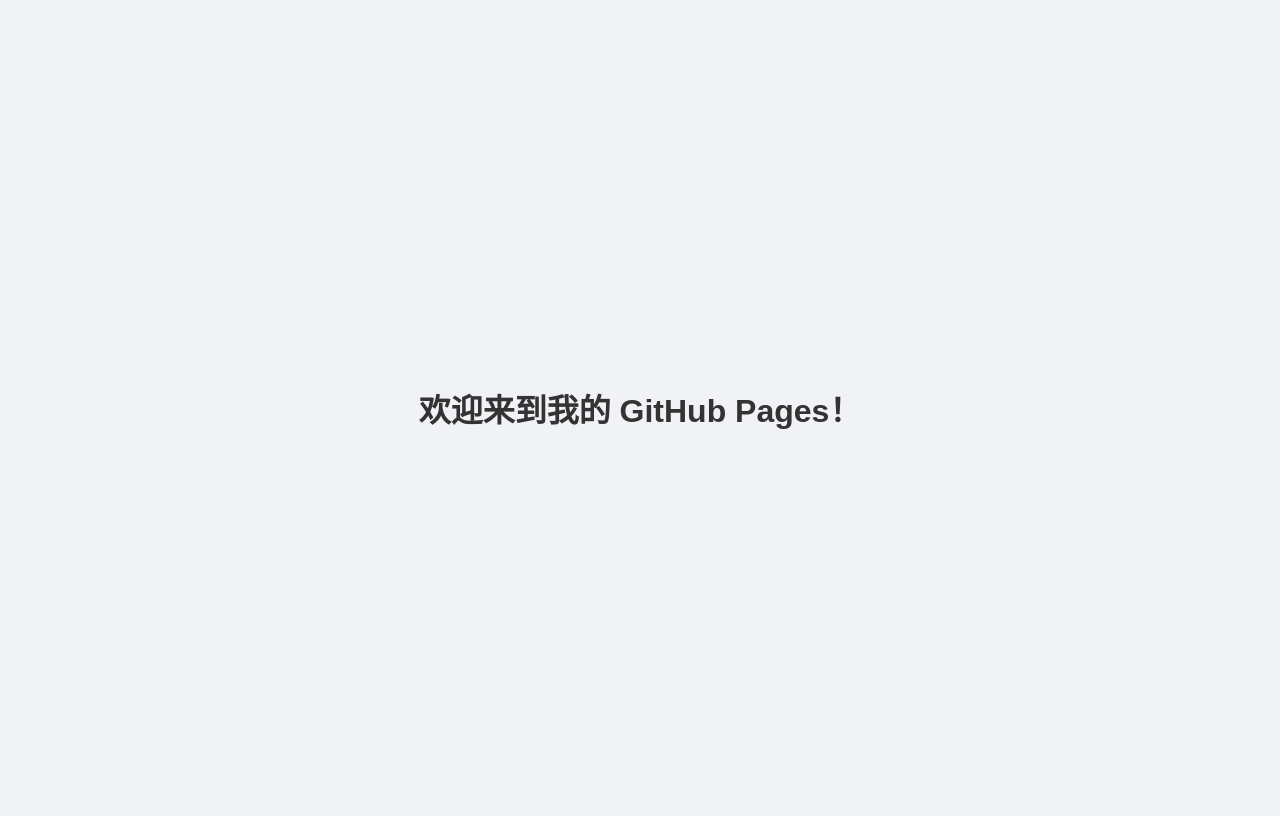
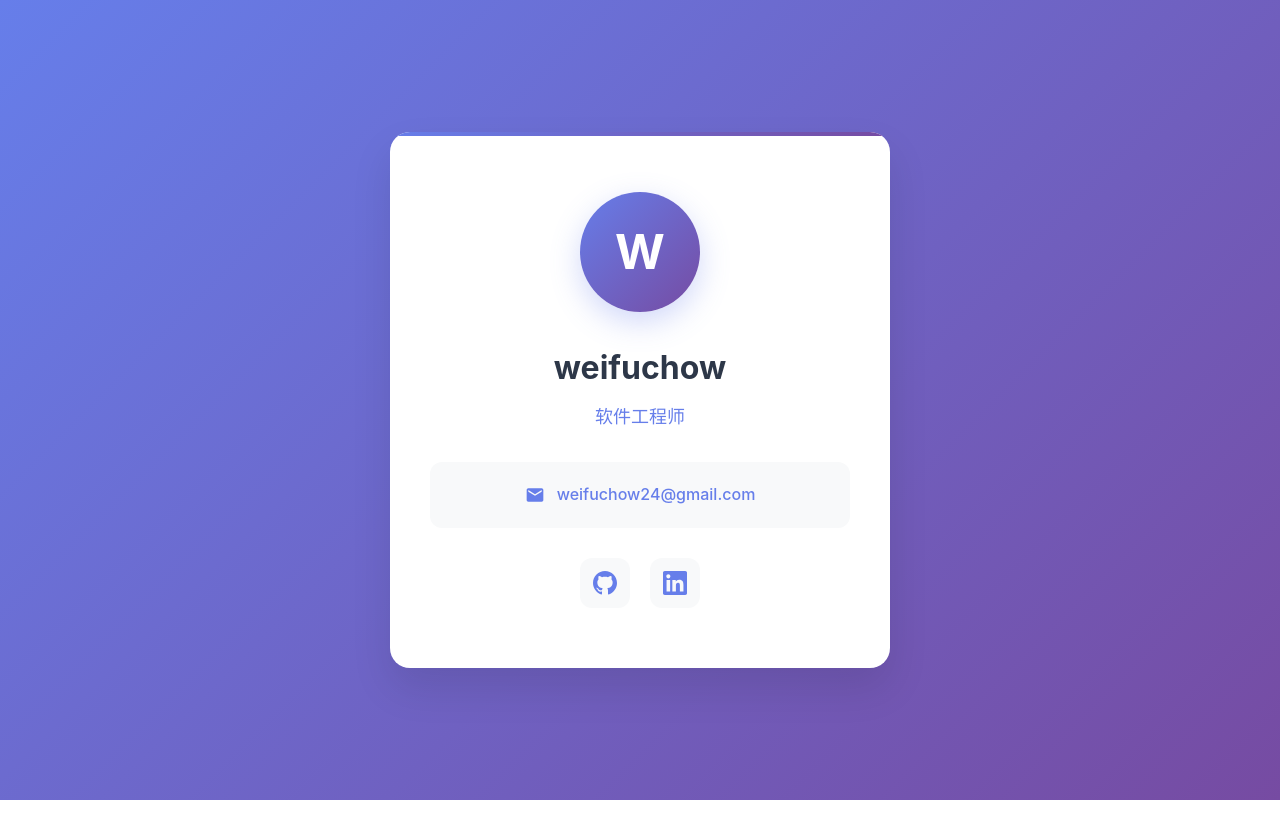
Before and after one commit to weifuchow/weifuchow.github.io, a plain HTML site: page index.html in a window 1280 px wide. Drawn offline with Linux system fonts and the light colour scheme.

Commit message:
update page

```diff
--- a/index.html
+++ b/index.html
@@ -1,13 +1,203 @@
-<!DOCTYPE html><html lang="zh-CN"><head><meta http-equiv="Content-Security-Policy" content="default-src 'self' 'unsafe-inline' 'unsafe-eval' data: blob: https://cdnjs.cloudflare.com https://cdn.jsdelivr.net https://code.jquery.com https://unpkg.com https://d3js.org https://threejs.org https://cdn.plot.ly https://stackpath.bootstrapcdn.com https://maps.googleapis.com https://cdn.tailwindcss.com https://ajax.googleapis.com https://kit.fontawesome.com https://cdn.datatables.net https://maxcdn.bootstrapcdn.com https://code.highcharts.com https://tako-static-assets-production.s3.amazonaws.com https://www.youtube.com https://fonts.googleapis.com https://fonts.gstatic.com https://pfst.cf2.poecdn.net https://puc.poecdn.net https://i.imgur.com https://wikimedia.org https://*.icons8.com https://*.giphy.com https://picsum.photos https://images.unsplash.com; frame-src 'self' https://www.youtube.com https://trytako.com; child-src 'self'; manifest-src 'self'; worker-src 'self'; upgrade-insecure-requests; block-all-mixed-content;">
+<!DOCTYPE html>
+<html lang="zh-CN">
+<head>
     <meta charset="UTF-8">
-    <title>我的项目主页</title>
+    <meta name="viewport" content="width=device-width, initial-scale=1.0">
+    <title>weifuchow - 软件工程师</title>
     <style>
-        body { font-family: sans-serif; display: flex; justify-content: center; align-items: center; height: 100vh; background-color: #f0f2f5; }
-        h1 { color: #333; }
+        * {
+            margin: 0;
+            padding: 0;
+            box-sizing: border-box;
+        }
+
+        body {
+            font-family: -apple-system, BlinkMacSystemFont, 'Segoe UI', Roboto, Oxygen, Ubuntu, Cantarell, sans-serif;
+            line-height: 1.6;
+            color: #333;
+            background: linear-gradient(135deg, #667eea 0%, #764ba2 100%);
+            min-height: 100vh;
+            display: flex;
+            align-items: center;
+            justify-content: center;
+            padding: 20px;
+        }
+
+        .container {
+            background: white;
+            border-radius: 20px;
+            padding: 60px 40px;
+            box-shadow: 0 20px 40px rgba(0, 0, 0, 0.1);
+            text-align: center;
+            max-width: 500px;
+            width: 100%;
+            position: relative;
+            overflow: hidden;
+        }
+
+        .container::before {
+            content: '';
+            position: absolute;
+            top: 0;
+            left: 0;
+            right: 0;
+            height: 4px;
+            background: linear-gradient(90deg, #667eea, #764ba2);
+        }
+
+        .avatar {
+            width: 120px;
+            height: 120px;
+            background: linear-gradient(135deg, #667eea, #764ba2);
+            border-radius: 50%;
+            margin: 0 auto 30px;
+            display: flex;
+            align-items: center;
+            justify-content: center;
+            font-size: 48px;
+            color: white;
+            font-weight: bold;
+            box-shadow: 0 10px 30px rgba(102, 126, 234, 0.3);
+        }
+
+        h1 {
+            font-size: 32px;
+            font-weight: 700;
+            margin-bottom: 10px;
+            color: #2d3748;
+        }
+
+        .title {
+            font-size: 18px;
+            color: #667eea;
+            margin-bottom: 30px;
+            font-weight: 500;
+        }
+
+        .contact {
+            background: #f8f9fa;
+            border-radius: 12px;
+            padding: 20px;
+            margin-top: 30px;
+        }
+
+        .contact-item {
+            display: flex;
+            align-items: center;
+            justify-content: center;
+            margin-bottom: 15px;
+            font-size: 16px;
+            color: #4a5568;
+        }
+
+        .contact-item:last-child {
+            margin-bottom: 0;
+        }
+
+        .contact-icon {
+            width: 20px;
+            height: 20px;
+            margin-right: 12px;
+            fill: #667eea;
+        }
+
+        .email-link {
+            color: #667eea;
+            text-decoration: none;
+            font-weight: 500;
+            transition: color 0.3s ease;
+        }
+
+        .email-link:hover {
+            color: #764ba2;
+            text-decoration: underline;
+        }
+
+        .social-links {
+            margin-top: 30px;
+            display: flex;
+            justify-content: center;
+            gap: 20px;
+        }
+
+        .social-link {
+            display: inline-flex;
+            align-items: center;
+            justify-content: center;
+            width: 50px;
+            height: 50px;
+            background: #f8f9fa;
+            border-radius: 12px;
+            color: #667eea;
+            text-decoration: none;
+            transition: all 0.3s ease;
+            font-size: 20px;
+        }
+
+        .social-link:hover {
+            background: #667eea;
+            color: white;
+            transform: translateY(-2px);
+            box-shadow: 0 8px 20px rgba(102, 126, 234, 0.3);
+        }
+
+        @media (max-width: 480px) {
+            .container {
+                padding: 40px 20px;
+                margin: 10px;
+            }
+
+            h1 {
+                font-size: 28px;
+            }
+
+            .avatar {
+                width: 100px;
+                height: 100px;
+                font-size: 40px;
+            }
+
+            .contact-item {
+                flex-direction: column;
+                text-align: center;
+            }
+
+            .contact-icon {
+                margin-right: 0;
+                margin-bottom: 5px;
+            }
+        }
     </style>
 </head>
 <body>
-    <h1>欢迎来到我的 GitHub Pages！</h1>
+    <div class="container">
+        <div class="avatar">W</div>
 
+        <h1>weifuchow</h1>
+        <div class="title">软件工程师</div>
 
-</body></html>
+        <div class="contact">
+            <div class="contact-item">
+                <svg class="contact-icon" viewBox="0 0 24 24">
+                    <path d="M20 4H4c-1.1 0-1.99.9-1.99 2L2 18c0 1.1.9 2 2 2h16c1.1 0 2-.9 2-2V6c0-1.1-.9-2-2-2zm0 4l-8 5-8-5V6l8 5 8-5v2z"/>
+                </svg>
+                <a href="mailto:weifuchow24@gmail.com" class="email-link">weifuchow24@gmail.com</a>
+            </div>
+        </div>
+
+        <div class="social-links">
+            <a href="https://github.com/weifuchow" class="social-link" target="_blank" rel="noopener noreferrer">
+                <svg width="24" height="24" viewBox="0 0 24 24" fill="currentColor">
+                    <path d="M12 0c-6.626 0-12 5.373-12 12 0 5.302 3.438 9.8 8.207 11.387.599.111.793-.261.793-.577v-2.234c-3.338.726-4.033-1.416-4.033-1.416-.546-1.387-1.333-1.756-1.333-1.756-1.089-.745.083-.729.083-.729 1.205.084 1.839 1.237 1.839 1.237 1.07 1.834 2.807 1.304 3.492.997.107-.775.418-1.305.762-1.604-2.665-.305-5.467-1.334-5.467-5.931 0-1.311.469-2.381 1.236-3.221-.124-.303-.535-1.524.117-3.176 0 0 1.008-.322 3.301 1.23.957-.266 1.983-.399 3.003-.404 1.02.005 2.047.138 3.006.404 2.291-1.552 3.297-1.23 3.297-1.23.653 1.653.242 2.874.118 3.176.77.84 1.235 1.911 1.235 3.221 0 4.609-2.807 5.624-5.479 5.921.43.372.823 1.102.823 2.222v3.293c0 .319.192.694.801.576 4.765-1.589 8.199-6.086 8.199-11.386 0-6.627-5.373-12-12-12z"/>
+                </svg>
+            </a>
+
+            <a href="https://linkedin.com/in/weifuchow" class="social-link" target="_blank" rel="noopener noreferrer">
+                <svg width="24" height="24" viewBox="0 0 24 24" fill="currentColor">
+                    <path d="M20.447 20.452h-3.554v-5.569c0-1.328-.027-3.037-1.852-3.037-1.853 0-2.136 1.445-2.136 2.939v5.667H9.351V9h3.414v1.561h.046c.477-.9 1.637-1.85 3.37-1.85 3.601 0 4.267 2.37 4.267 5.455v6.286zM5.337 7.433c-1.144 0-2.063-.926-2.063-2.065 0-1.138.92-2.063 2.063-2.063 1.14 0 2.064.925 2.064 2.063 0 1.139-.925 2.065-2.064 2.065zm1.782 13.019H3.555V9h3.564v11.452zM22.225 0H1.771C.792 0 0 .774 0 1.729v20.542C0 23.227.792 24 1.771 24h20.451C23.2 24 24 23.227 24 22.271V1.729C24 .774 23.2 0 22.222 0h.003z"/>
+                </svg>
+            </a>
+        </div>
+    </div>
+</body>
+</html>
```
